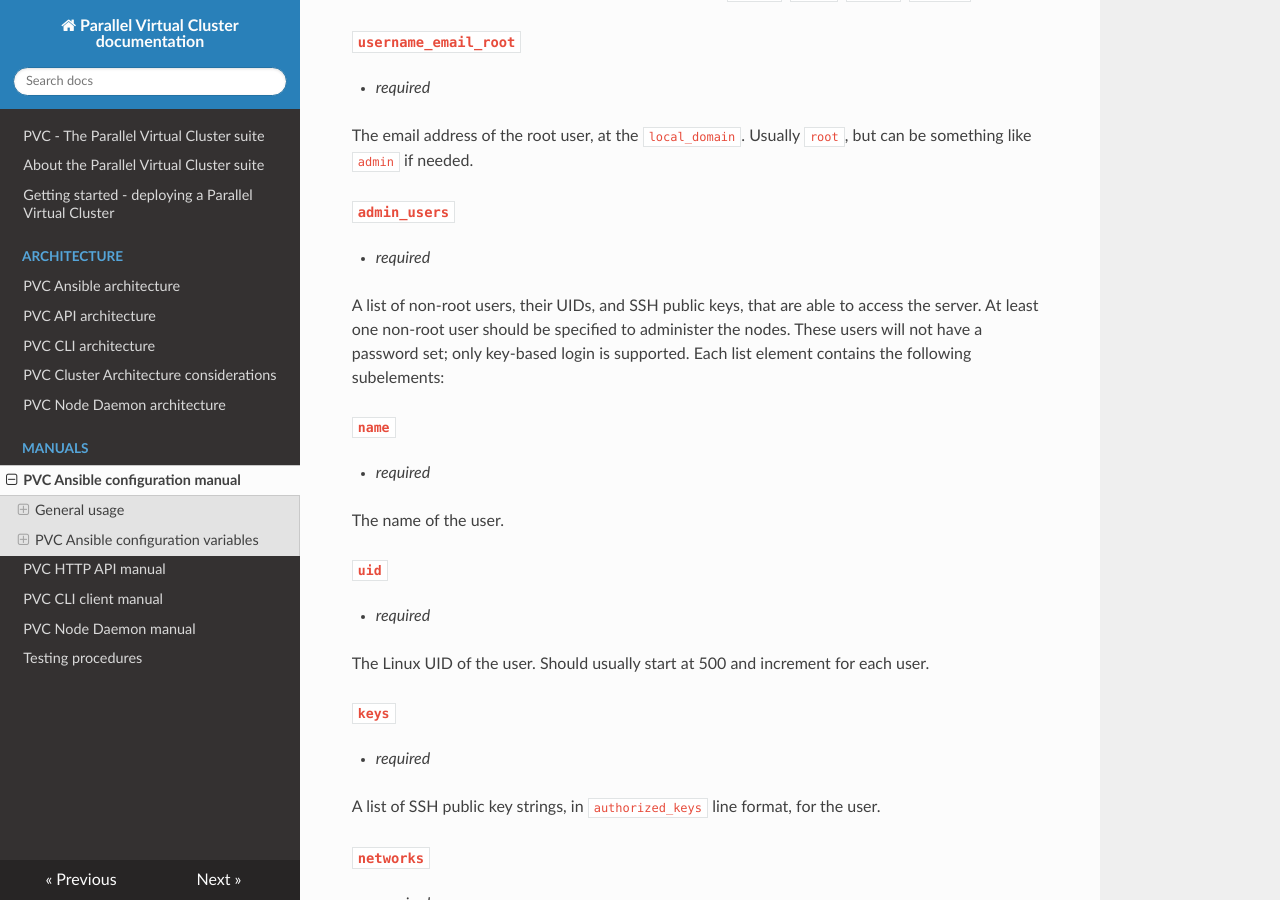
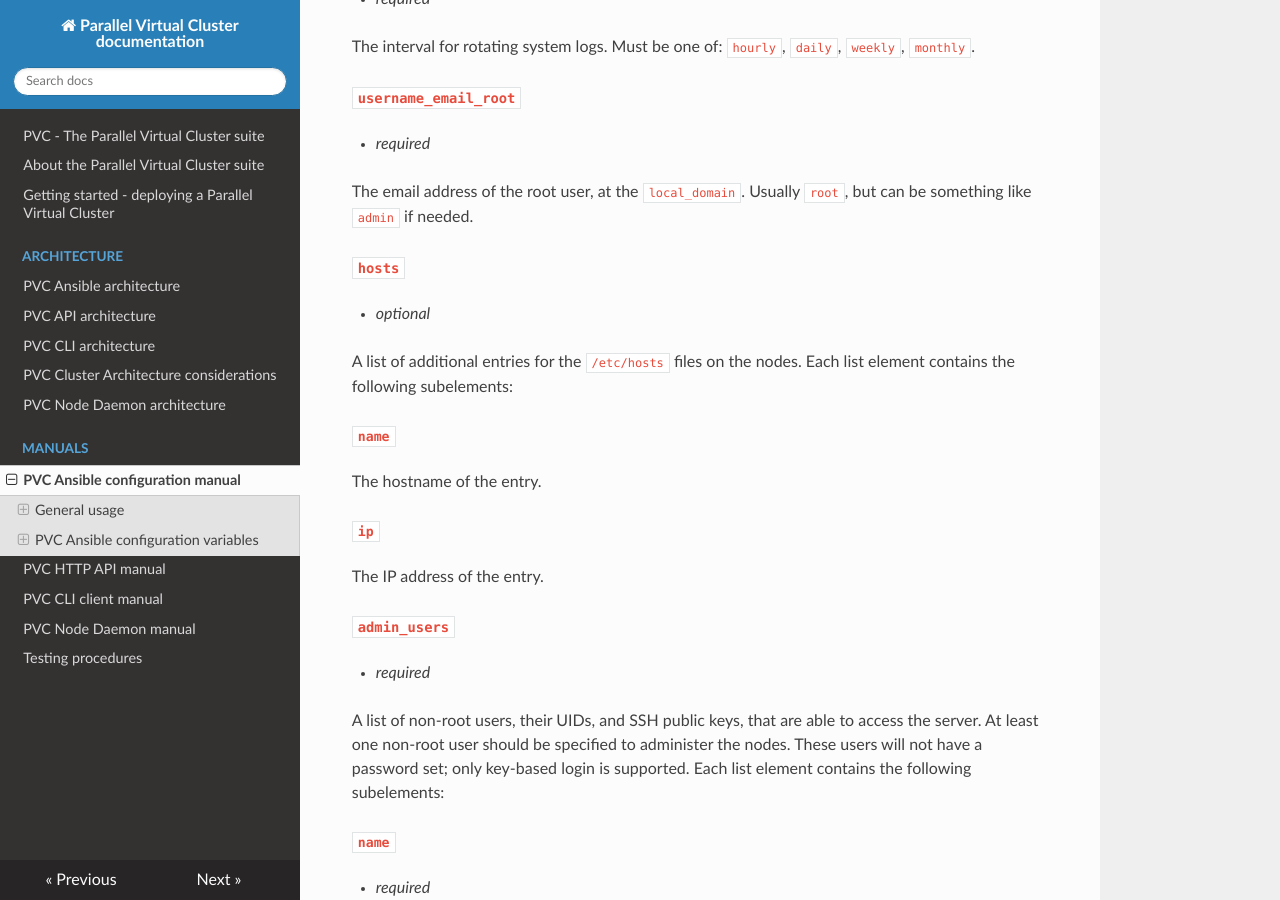
Before and after one commit to parallelvirtualcluster/pvc, an MkDocs documentation site: the page built from docs/manuals/ansible.md, in a window 1280 px wide and 900 px high, scrolled down 3851 px. Built offline with MkDocs 1.6.1, drawn with Linux system fonts in a browser that asks for light colours; nearby versions of some CDN libraries; some of the changed text lies outside the part shown.

Commit message:
Add hosts element to Ansible doc

```diff
--- a/docs/manuals/ansible.md
+++ b/docs/manuals/ansible.md
@@ -149,6 +153,20 @@
 * *required*
 
 The email address of the root user, at the `local_domain`. Usually `root`, but can be something like `admin` if needed.
+
+#### `hosts`
+
+* *optional*
+
+A list of additional entries for the `/etc/hosts` files on the nodes. Each list element contains the following subelements:
+
+##### `name`
+
+The hostname of the entry.
+
+##### `ip`
+
+The IP address of the entry.
 
 #### `admin_users`
 
```
Also changed, not shown: other parts of docs/manuals/ansible.md (+4 -0 lines).
